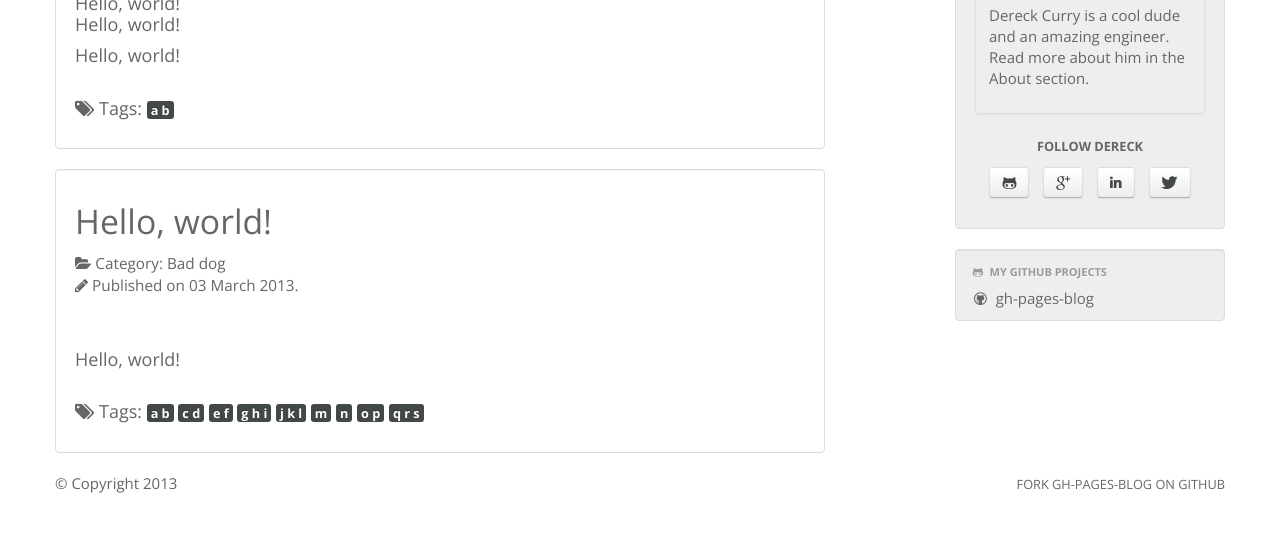
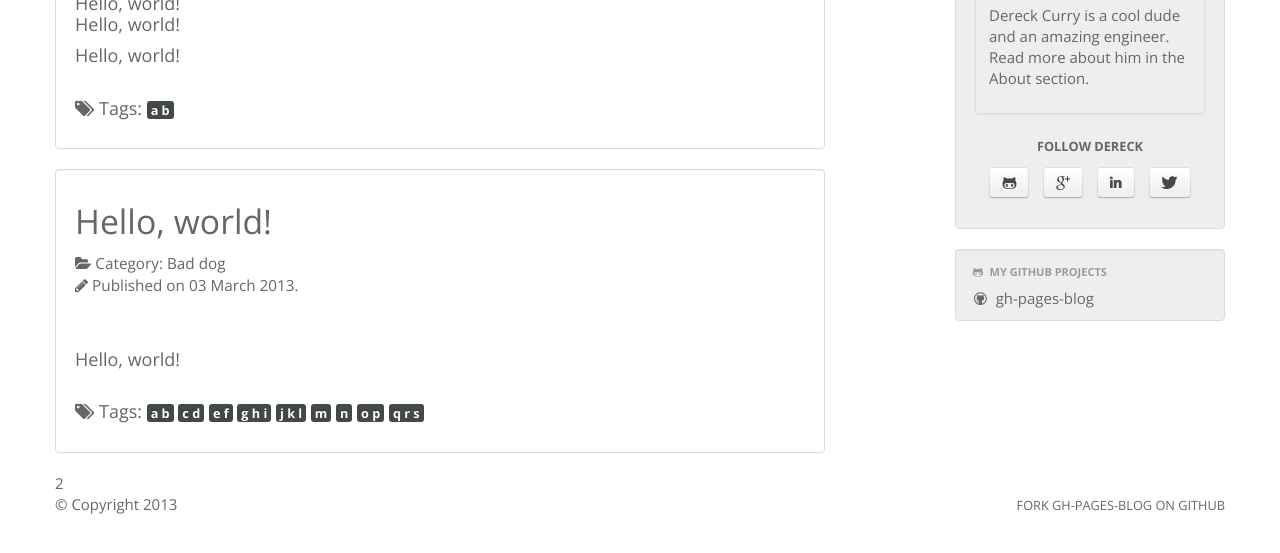
Before and after one commit to thedereck/thedereck.github.com, a Jekyll site: the page built from index.html, in a window 1280 px wide, cut to the strip 292-845 px from the top of the page. Built offline with Jekyll 4.4.1, drawn with Linux system fonts in a browser that asks for light colours.

Commit message:
footer changes

```diff
--- a/_includes/body/sections/footer.html
+++ b/_includes/body/sections/footer.html
@@ -1,3 +1,4 @@
+{{ site.posts.size }}
 {% if site.posts.size > 0 %}
 
 	{% capture dates %}
```
